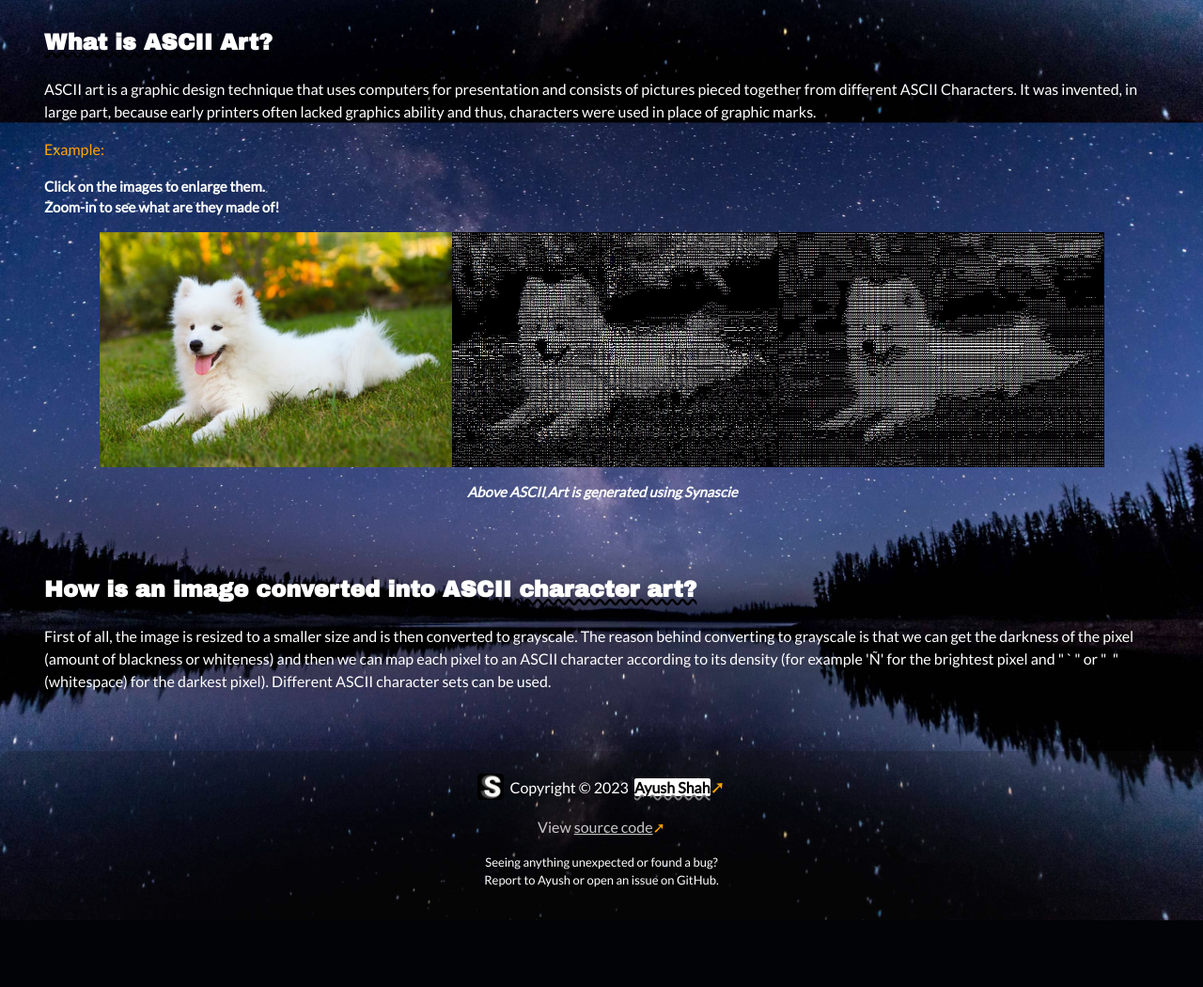
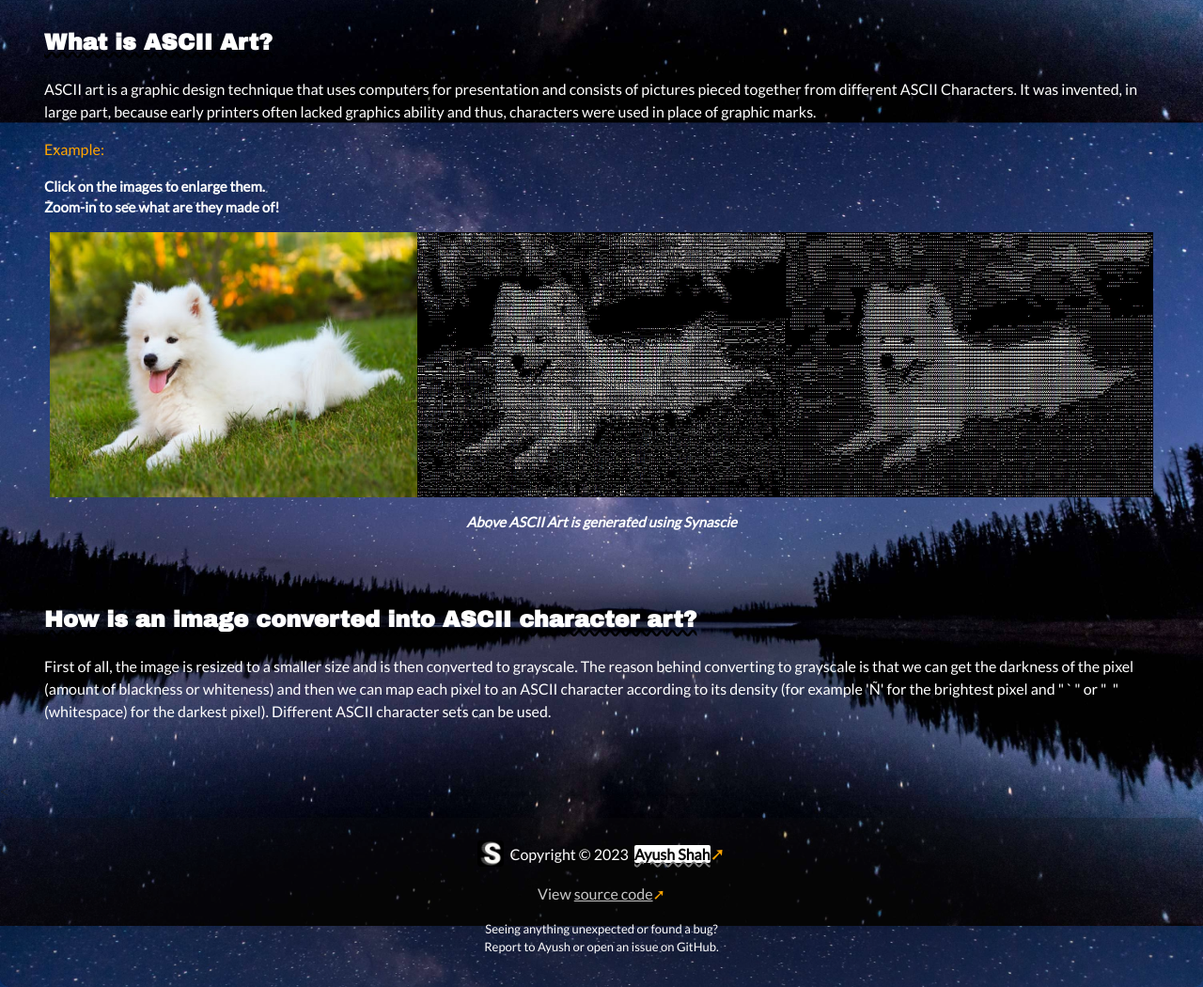
Before and after one commit to AyushShahh/synascie, a Flask app: page / in a window 1280 px wide. Shown: the part 724-1774 px from the top of the page at 94% size. Before the commit the page ends 1703 px from the top, so only its background shows below. Run offline with Flask 2, Linux system fonts and the light colour scheme; some libraries are stand-ins or nearby versions.

Commit message:
Fixed the image overflow in index.html. Fixed ascii generated image overflow in art.html. Fixed body width >100% as divs had margins and paddings wrong.

```diff
--- a/static/styles.css
+++ b/static/styles.css
@@ -15,14 +15,17 @@ body {
     margin: 0;
     text-align: left;
 }
-
+img.img-enlargeable {
+    height: auto;
+    width: 33%;
+}
 .art {
     width: 90%;
     margin: 0 auto;
     margin-top: 10px;
     background-color: #000;
     padding: 5px;
-    font-size: 3px;
+    font-size: 0.2vw;
     line-height: 0pt;
     text-align: center;
     font-family: 'Courier';
@@ -72,7 +75,7 @@ body {
 }
 
 .section {
-    width: 95%;
+    /* width: 95%; */
     margin: auto;
     border-radius: 10px;
     margin-top: 15px;
--- a/templates/layout.html
+++ b/templates/layout.html
@@ -25,7 +25,7 @@
     </head>
     <body>
         {% block main %}{% endblock %}
-        <div class="section options">
+        <<div class="section options">
             <p><a href="https://synascie.vercel.app/" title="Synascie"><img src="/static/favicons/favicon-32x32.png" style="border-radius: 4px; margin-bottom: -7px; width: 28px !important;"></a> &nbsp;Copyright © 2023 &nbsp;<a id="link" title="Personal website" target="_blank" href="https://ayushshahh.netlify.app/">Ayush Shah</a><span style="color:orange; font-size: larger;">&#10138;</span></p>
             <p style="color:rgb(200, 200, 200)">
                 View <a style="color: inherit; text-decoration: underline;" target="_blank" title="GitHub" href="https://github.com/AyushShahh/synascie/">source code</a><span style="color:orange">&#10138;</span>
```
Also changed, not shown: templates/art.html (+6 -3 lines).
